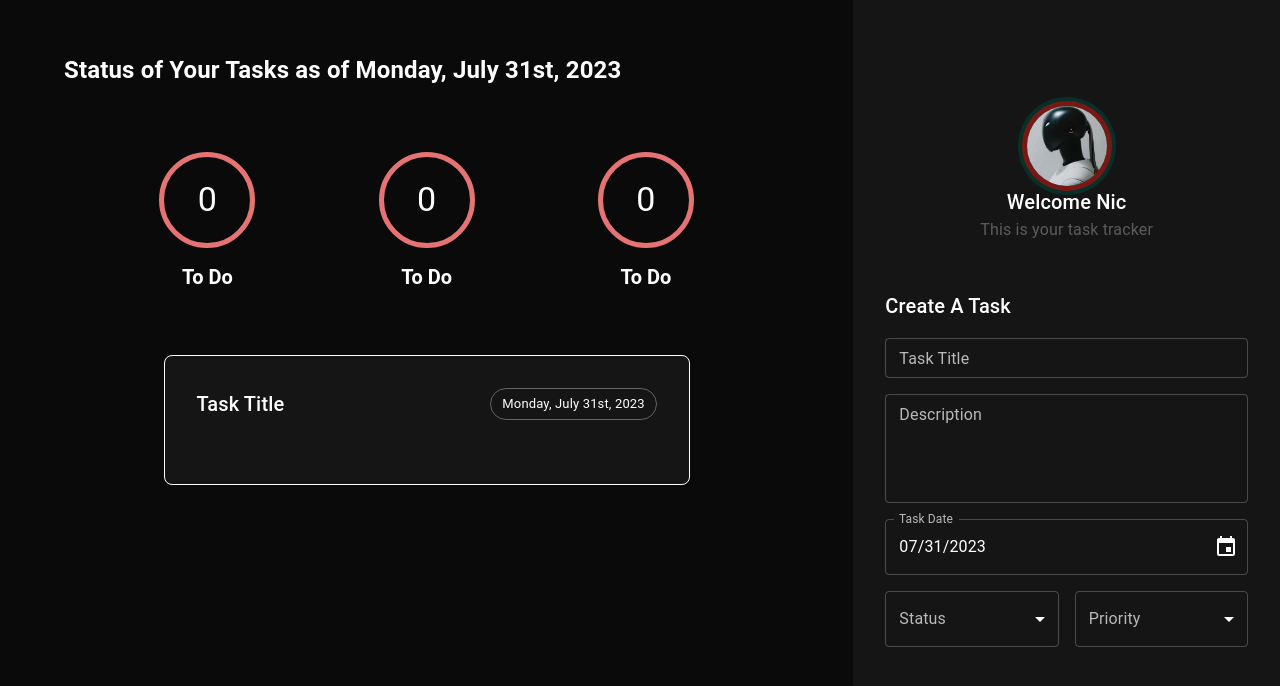
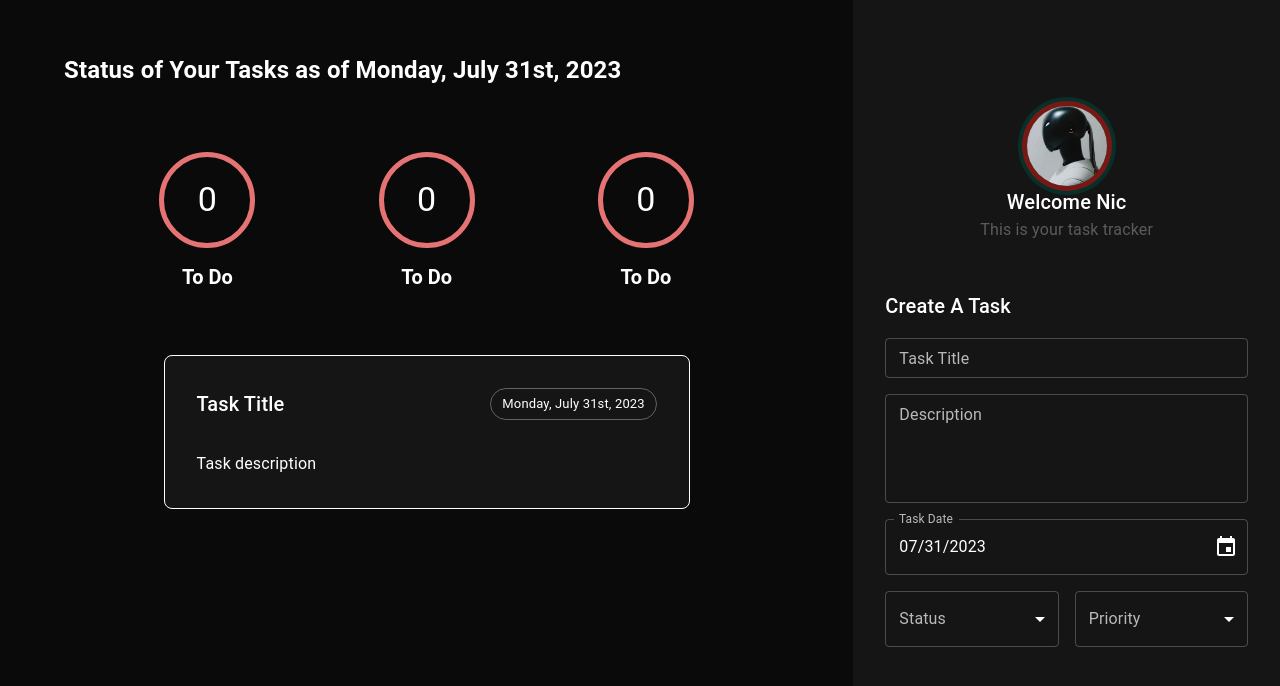
Before and after one commit to Nic-DC/Task_Tracker, a React (Create React App) app in the folder todo-react/: page / in a window 1280 px wide. Shown: the top 686 px of the page. Built offline with nearby package versions, Linux system fonts and the light colour scheme.

Commit message:
task description

```diff
--- a/todo-react/src/components/task/Task.tsx
+++ b/todo-react/src/components/task/Task.tsx
@@ -1,6 +1,7 @@
 import { Box } from '@mui/material';
 import React, { FC, ReactElement } from 'react';
 import TaskHeader from './TaskHeader';
+import TaskDescription from './TaskDescription';
 
 const Task: FC = (): ReactElement => {
   return (
@@ -20,6 +21,7 @@ const Task: FC = (): ReactElement => {
       }}
     >
       <TaskHeader />
+      <TaskDescription />
     </Box>
   );
 };
--- /dev/null
+++ b/todo-react/src/components/task/TaskDescription.tsx
@@ -0,0 +1,22 @@
+import { Box, Typography } from '@mui/material';
+import React, { FC, ReactElement } from 'react';
+
+import PropTypes from 'prop-types';
+import { ITaskDescriptioin } from './interfaces/ITaskDescriptioin';
+
+const TaskDescription: FC<ITaskDescriptioin> = (
+  props,
+): ReactElement => {
+  const { description = 'Task description' } = props;
+
+  return (
+    <Box>
+      <Typography>{description}</Typography>
+    </Box>
+  );
+};
+
+TaskDescription.propTypes = {
+  description: PropTypes.string,
+};
+export default TaskDescription;
--- /dev/null
+++ b/todo-react/src/components/task/interfaces/ITaskDescriptioin.ts
@@ -0,0 +1,3 @@
+export interface ITaskDescriptioin {
+  description?: string;
+}
```
Also changed, not shown: todo-react/src/components/task/TaskHeader.tsx (+0 -8 lines).
